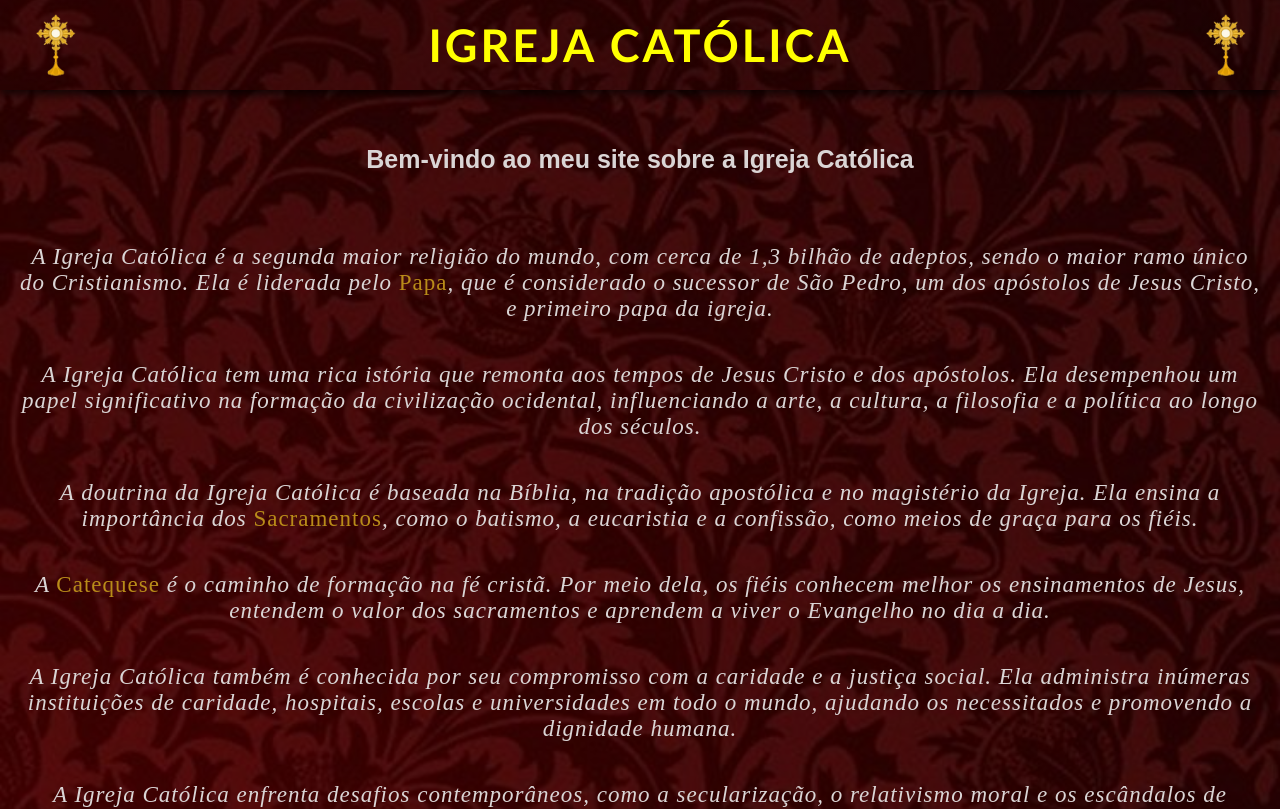
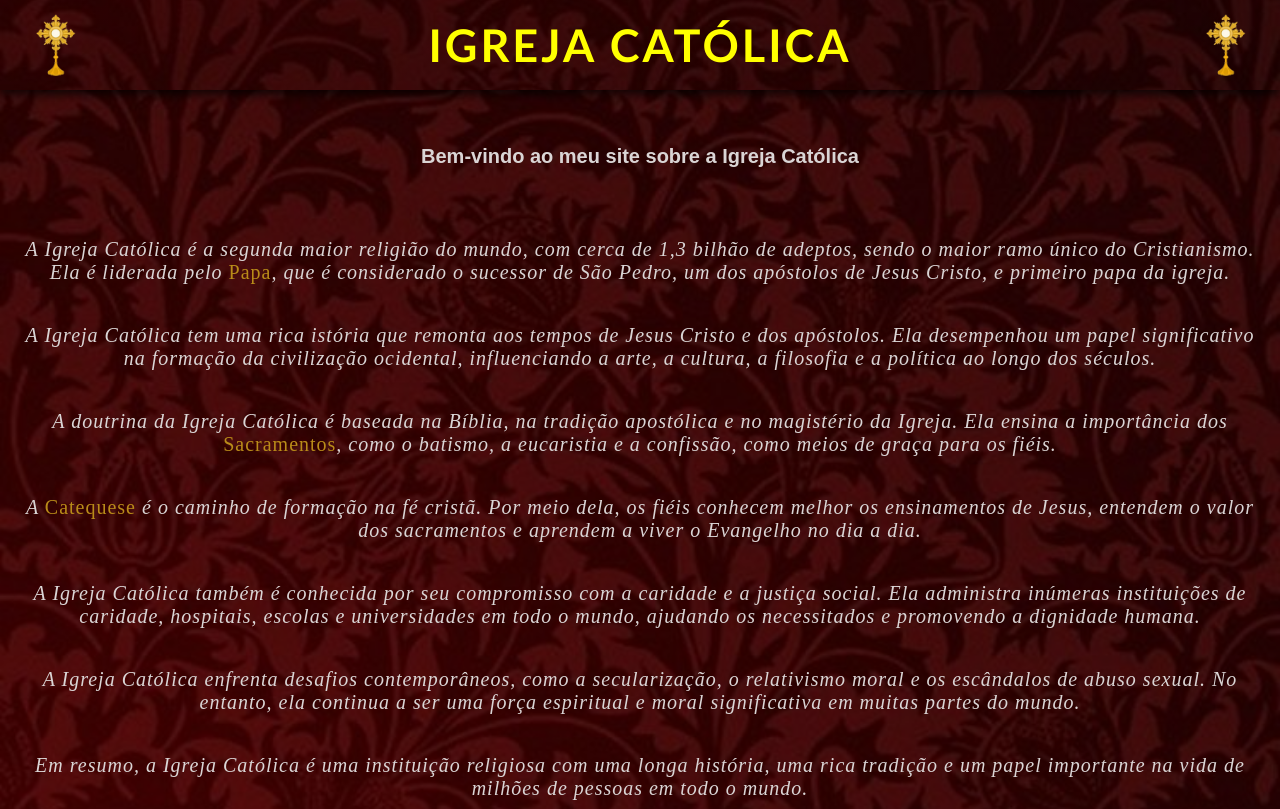
Before and after one commit to Igor-Dias-2010/igreja-catolica, a Next.js app: page / in a window 1280 px wide. Shown: the top 809 px of the page. Built offline with nearby package versions, Linux system fonts and the light colour scheme.

Commit message:
Update globals.css

```diff
--- a/app/globals.css
+++ b/app/globals.css
@@ -32,7 +32,7 @@ body {
 }
 
 #conteudo p {
-  font-size: 23px;
+  font-size: 20px;
   letter-spacing: 1px;
   margin-bottom: 20px;
   margin-top: 20px;
@@ -63,7 +63,7 @@ h2 {
   margin-top: 55px;
   margin-bottom: 20px;
   font-family: 'Segoe UI', Tahoma, Geneva, Verdana, sans-serif;
-  font-size: 25px;
+  font-size: 20px;
 }
 
 #saudacao {
```
